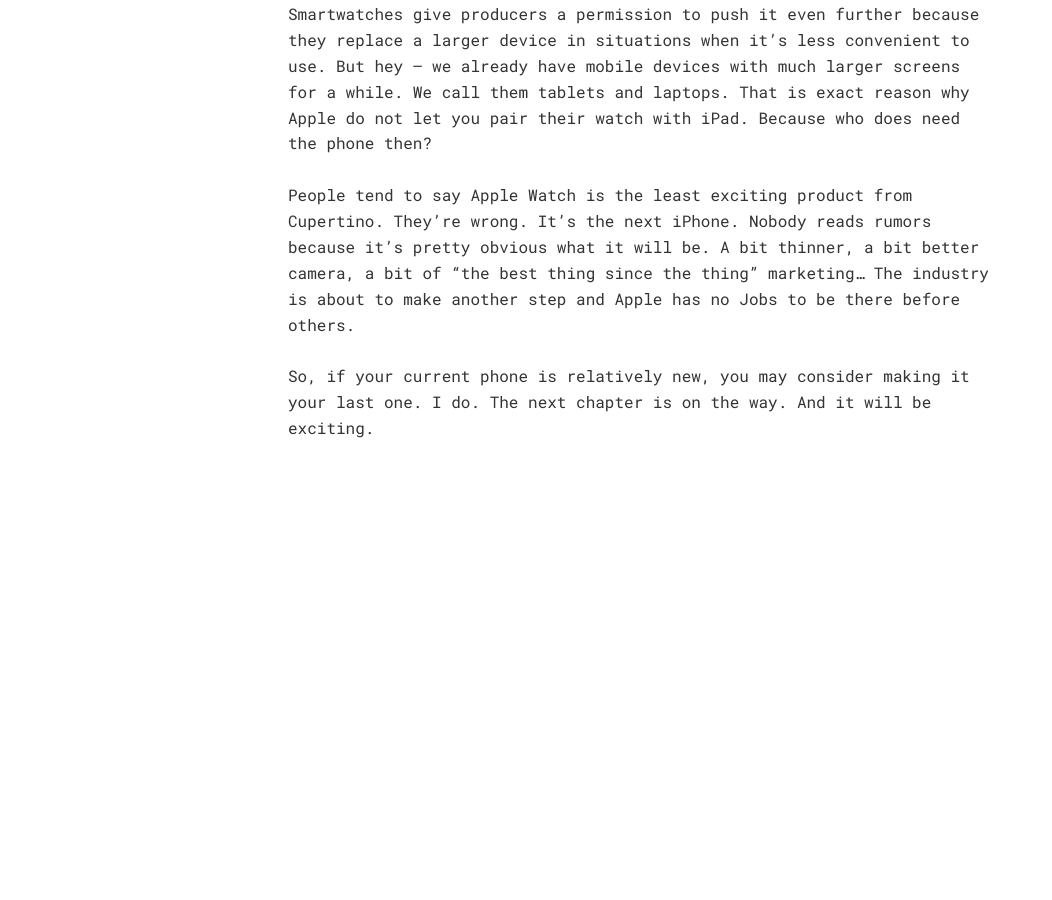
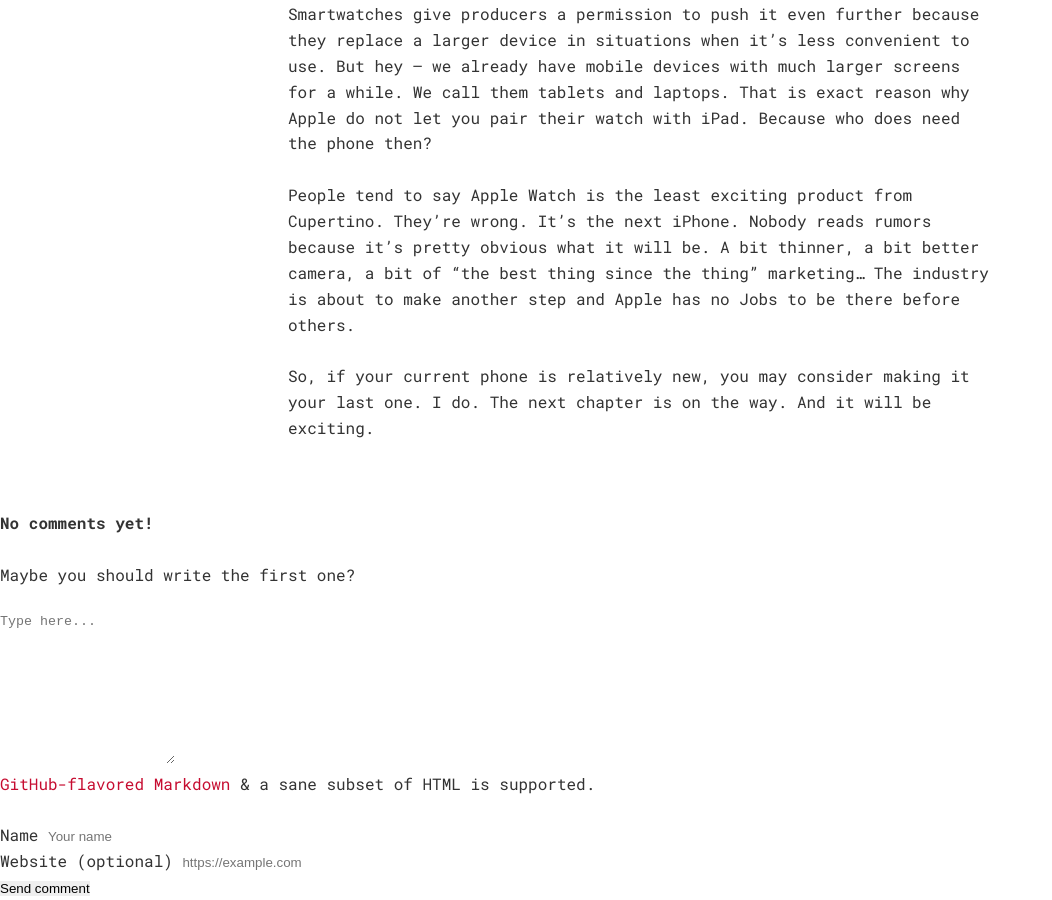
Before and after one commit to janklosowski/janklosowski-website, a Jekyll site: the page built from _posts/2016-01-09-the-last-smartphone.markdown, in a window 1280 px wide and 900 px high, scrolled down 890 px. Shown: the whole window, without its empty margins (0-1052 px from the left). Built offline with Jekyll 4.4.1, drawn with Linux system fonts in a browser that asks for light colours; a style sheet for code colours, icons or effects is not loaded; before the commit the page ends 1400 px from its top, so only the background shows below that.

Commit message:
Add Welcomments for better static site comments.

```diff
--- /dev/null
+++ b/_includes/welcomments/comment_form.html
@@ -0,0 +1,19 @@
+<form id="welcomments__form" class="welcomments__comment-form" action="{{ include.api_url }}/comments" method="post">
+  <input type="hidden" name="website-id" id="website-id" value="{{ include.website_id }}"/>
+  <input type="hidden" name="replying-to" id="replying-to"/>
+  <input type="hidden" name="permalink" id="permalink" value="{{ site.url }}{{ page.url }}"/>
+  <input type="hidden" name="page-slug" id="page-slug" value="{{ page.slug }}"/>
+  <div class="welcomments__form-group">
+    <textarea rows="10" name="message" id="message" required spellcheck="true" maxlength="8000" placeholder="Type here..."></textarea>
+    <p class="welcomments__markdown-notice"><a href="https://github.com/adam-p/markdown-here/wiki/Markdown-Cheatsheet" target="_blank">GitHub-flavored Markdown</a> & a sane subset of HTML is supported.</p>
+  </div>
+  <div class="welcomments__form-group">
+    <label for="author-name">Name</label>
+    <input type="text" id="author-name" name="author-name" required spellcheck="false" maxlength="256" placeholder="Your name"/>
+  </div>
+  <div class="welcomments__form-group">
+    <label for="author-url">Website (optional)</label>
+    <input type="url" id="author-url" name="author-url" maxlength="2000" placeholder="https://example.com"/>
+  </div>
+  <button type="submit" class="welcomments__submit-button" id="welcomments__submit-button">Send comment</button>
+</form>
--- /dev/null
+++ b/_includes/welcomments/comments.html
@@ -0,0 +1,71 @@
+<div id="welcomments__container" class="welcomments__container">
+  {%- assign article_url = page.slug -%}
+
+  {%- if article_url != "" -%}
+    {%- assign all_comments = site.data.welcomments[article_url] -%}
+  {%- else -%}
+    {%- assign all_comments = site.data.welcomments["___root___"] -%}
+  {%- endif -%}
+
+  {%- if all_comments.size > 0 -%}
+    <h3 id="welcomments__comment-count-title" class="welcomments__comments-title">{{ all_comments.size }} comment{%- if all_comments.size > 1 -%}s{%- endif -%}</h3>
+  {%- else -%}
+    <h3 id="welcomments__comment-count-title" class="welcomments__comments-title">No comments yet!</h3>
+    <p class="welcomments__comments-subtitle">Maybe you should write the first one?</p>
+  {%- endif -%}
+
+  <section id="welcomments__comment-container" class="welcomments__comment-container">
+    {%- if all_comments.size > 0 -%}
+      {%- assign parent_comments = all_comments | where_exp: "c", "c.replying_to == nil or c.replying_to == ''" | sort: 'id' -%}
+
+      {%- for comment_map in parent_comments -%}
+        {%- assign comment = comment_map -%}
+        {%- assign parent_comment_index = forloop.index -%}
+        {%- include
+          welcomments/single_comment.html
+          parent_comment_index = parent_comment_index
+          nesting_level        = 0
+          all_comments         = all_comments
+          comment              = comment
+          api_url    = include.api_url
+          website_id = include.website_id -%}
+      {%- endfor -%}
+    {%- endif -%}
+  </section>
+
+  {%- include welcomments/comment_form.html
+        api_url    = include.api_url
+        website_id = include.website_id -%}
+</div>
+
+<link rel="stylesheet" href="https://cdn.welcomments.io/welcomments.css" />
+<script defer id="welcomments__script" src="https://cdn.welcomments.io/welcomments.js" type="text/javascript"></script>
+<script type="text/javascript">
+  welcomments = {
+    apiUrl: "{{ include.api_url }}",
+    commentCountTitleFactory: function (commentCount) {
+      if (commentCount === 0) {
+        return "No comments yet!";
+      }
+
+      return commentCount === 1 ? "One comment" : `${commentCount} comments`;
+    },
+    placeholderCommentFactory: function (comment) {
+      var year = new Intl.DateTimeFormat("en", {year: "numeric"}).format(comment.date);
+      var month = new Intl.DateTimeFormat("en", {month: "long"}).format(comment.date);
+      var day = new Intl.DateTimeFormat("en", {day: "2-digit"}).format(comment.date);
+      var hour = new Intl.DateTimeFormat("en", {hour: "numeric", minute: "numeric",}).format(comment.date);
+
+      return `{%- include welcomments/template.html
+        id = "${comment.id}"
+        element_id = "welcomments__comment-${comment.id}"
+        element_classname = "welcomments__comment"
+        nesting_level = "0"
+        formatted_date = "${month} ${day}, ${year} at ${hour}"
+        author_name = "${comment.author.name}"
+        message = "${comment.message}"
+        api_url    = include.api_url
+        website_id = include.website_id -%}`;
+    },
+  };
+</script>
--- /dev/null
+++ b/_includes/welcomments/template.html
@@ -0,0 +1,40 @@
+{%- assign id                 = include.id -%}
+{%- assign element_id         = include.element_id -%}
+{%- assign element_classname  = include.element_classname -%}
+{%- assign nesting_level      = include.nesting_level -%}
+{%- assign formatted_date     = include.formatted_date -%}
+{%- assign date_xml_schema    = include.date_xml_schema -%}
+{%- assign author_name        = include.author_name -%}
+{%- assign message            = include.message -%}
+{%- assign website_id         = include.website_id -%}
+
+<div id="{{ element_id }}" class="{{ element_classname }}" data-comment-id="{{ id }}"
+     data-author-name="{{ author_name }}" data-nesting-level="{{ nesting_level }}">
+  <div class="welcomments__comment-header">
+    <div class="welcomments__author-avatar">
+      <img class="welcomments__author-avatar-img"
+           src="https://eu.ui-avatars.com/api/?background=random&name={{ author_name }}"/>
+    </div>
+    <div class="welcomments__author-information">
+      <div class="welcomments__author-name-and-time">
+        <div class="welcomments__author-name">
+          {{- author_name -}}
+        </div>
+        <div class="welcomments__comment-time">
+          <a href="#welcomments__comment-{{ id }}">
+            <time datetime="{{ date_xml_schema }}">
+              {{- formatted_date -}}
+            </time>
+          </a>
+        </div>
+      </div>
+    </div>
+  </div>
+  <div class="welcomments__comment-message">
+    {{- message -}}
+  </div>
+  <a class="welcomments__comment-reply-link"
+     href="{{ include.api_url }}/comments/websites/SeNbxogmOtK6aC5qRS1k/comments/{{ id }}/reply">
+    Reply to {{ author_name }}
+  </a>
+</div>
--- a/_layouts/post.html
+++ b/_layouts/post.html
@@ -23,3 +23,7 @@ layout: base
 	</article>
 
 </div>
+
+{% include welcomments/comments.html
+    api_url    = "https://welcomments.io/api"
+    website_id = "SeNbxogmOtK6aC5qRS1k" %}
```
Also changed, not shown: _includes/welcomments/single_comment.html (added, +49 -0 lines).
